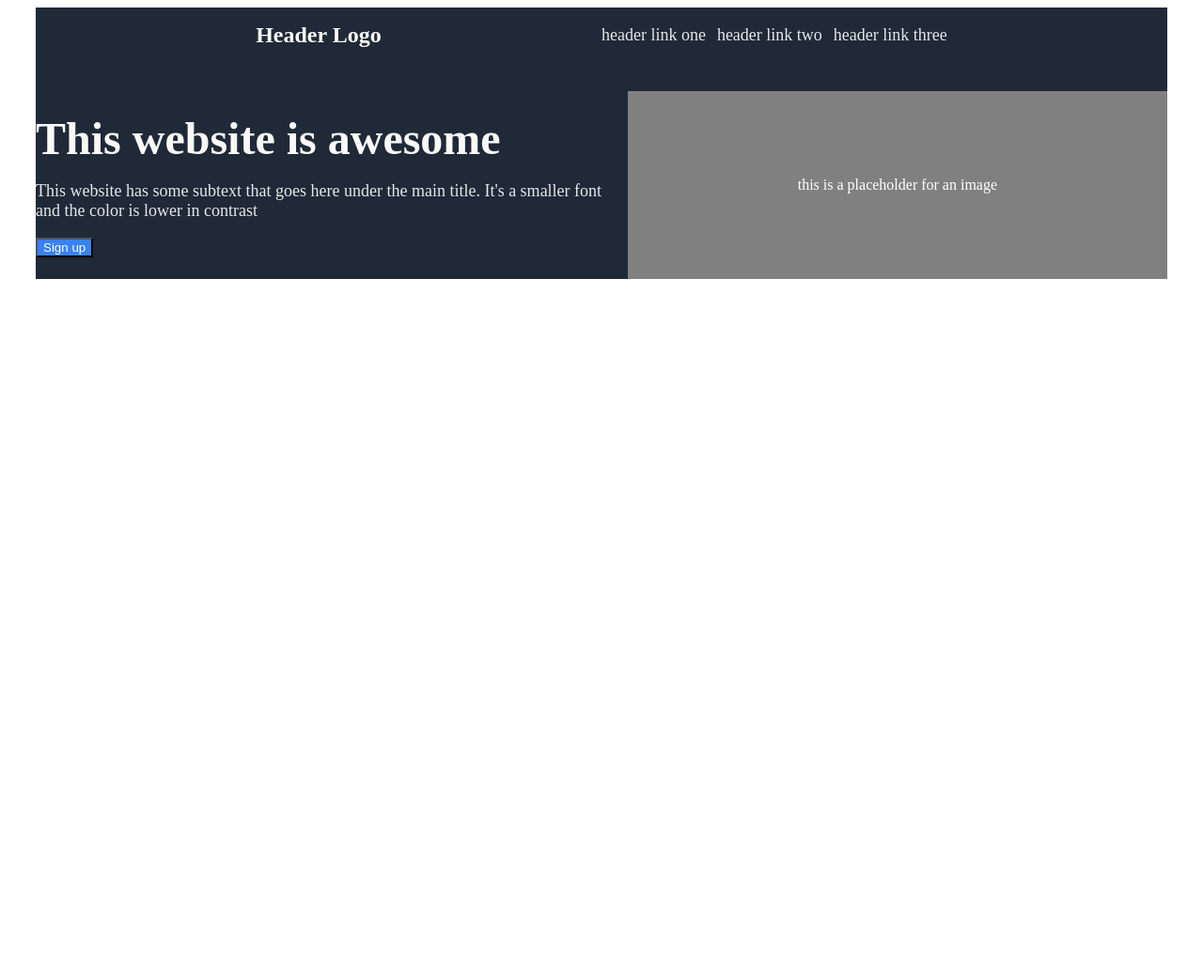
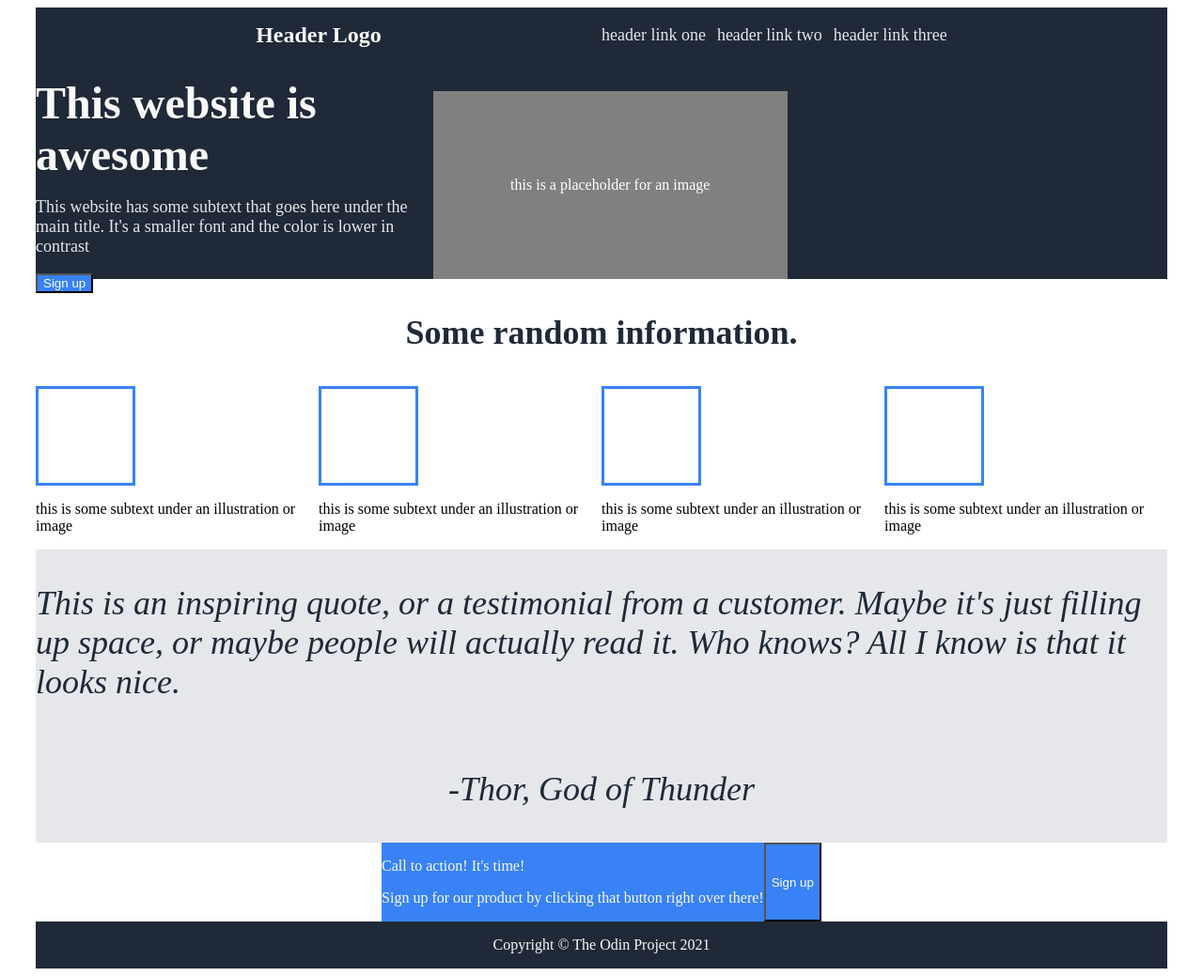
Before and after one commit to sammy-zane/landing_page, a plain HTML site: page index.html in a window 1280 px wide. Shown: the whole page at 94% size. Before the commit the page ends 800 px from the top, so only its background shows below. Drawn offline with Linux system fonts and the light colour scheme.

Commit message:
Create all the contents for every section of the page and apply first stylings

```diff
--- a/index.html
+++ b/index.html
@@ -29,11 +29,44 @@
             <div class="image">this is a placeholder for an image</div>
         </div>
     </div>
+
     <div class="main">
+        <h3>Some random information.</h3>
+        <div class="information">
+            <div class="element">
+                <div class="illustration"></div>
+                <p>this is some subtext under an illustration or image</p>
+            </div>
+            <div class="element">
+                <div class="illustration"></div>
+                <p>this is some subtext under an illustration or image</p>
+            </div>
+            <div class="element">
+                <div class="illustration"></div>
+                <p>this is some subtext under an illustration or image</p>
+            </div>
+            <div class="element">
+                <div class="illustration"></div>
+                <p>this is some subtext under an illustration or image</p>
+            </div>
+        </div>
+        <div class="quote">
+            <p>This is an inspiring quote, or a testimonial from a customer. Maybe it's just filling up space, or maybe people will actually read it. Who knows? All I know is that it looks nice. </p>
+            <p class="quote Thor">-Thor, God of Thunder</p>
+        </div>
+        <div class="action">
+            <div class="container">
+                <div class="inside">
+                <p>Call to action! It's time!</p>
+                <p>Sign up for our product by clicking that button right over there!</p>
+                </div>
+                <button>Sign up</button>
+            </div>
+        </div>
 
     </div>
     <div class="footer">
-
+        <p>Copyright © The Odin Project 2021</p>
     </div>
 
 
--- a/style.css
+++ b/style.css
@@ -3,6 +3,8 @@ body {
     padding-left: 30px;
     padding-right: 30px;
 }
+
+/* Head-Section */
 
 .header {
     background-color: #1F2937;
@@ -40,6 +42,9 @@ ul {
     justify-content: center;
     align-items: center;
     gap: 25px;
+    width: 800px;
+    height: 200px;
+    flex: auto;
 }
 .hero {
     display: flex;
@@ -68,15 +73,77 @@ button {
     height: 200px;
     background-color: grey;
     color: white;
+    flex: auto;
 }
 
+/* Main-Section */
 
 .main {
     background-color: white;
-    width: 800px;
-    height: 200px;
 }
+
+h3 {
+    font-size: 36px;
+    font-weight: bold;
+    color: #1F2937;
+    text-align: center;
+}
+
+.information {
+    display: flex;
+    justify-content: center;
+    align-items: center;
+}
+
+.element {
+    display: flex;
+    flex-direction: column;
+}
+
+.illustration {
+    width: 100px;
+    height: 100px;
+    border-color: #3882F6;
+    border-style: solid;
+}
+
+.quote {
+    background-color: #E5E7EB;
+    color: #1F2937;
+    font-size: 36px;
+    font-style: italic;
+    font-weight: 100;
+    display: flex;
+    flex-direction: column;
+    align-items: center;
+    justify-content: center;
+}
+
+.quote.Thor {
+    align-items: flex-end;
+}
+
+.action {
+    display: flex;
+    justify-content: center;
+    align-items: center;
+}
+
+.container {
+    background-color: #3882F6;
+    display: flex;
+}
+
+.inside {
+    color: #F9FAF8;
+}
+
+/* Footer-Section */
 
 .footer {
     background-color: #1F2937;
+    display: flex;
+    justify-content: center;
+    align-items: center;
+    color: #F9FAF8;
 }
```
